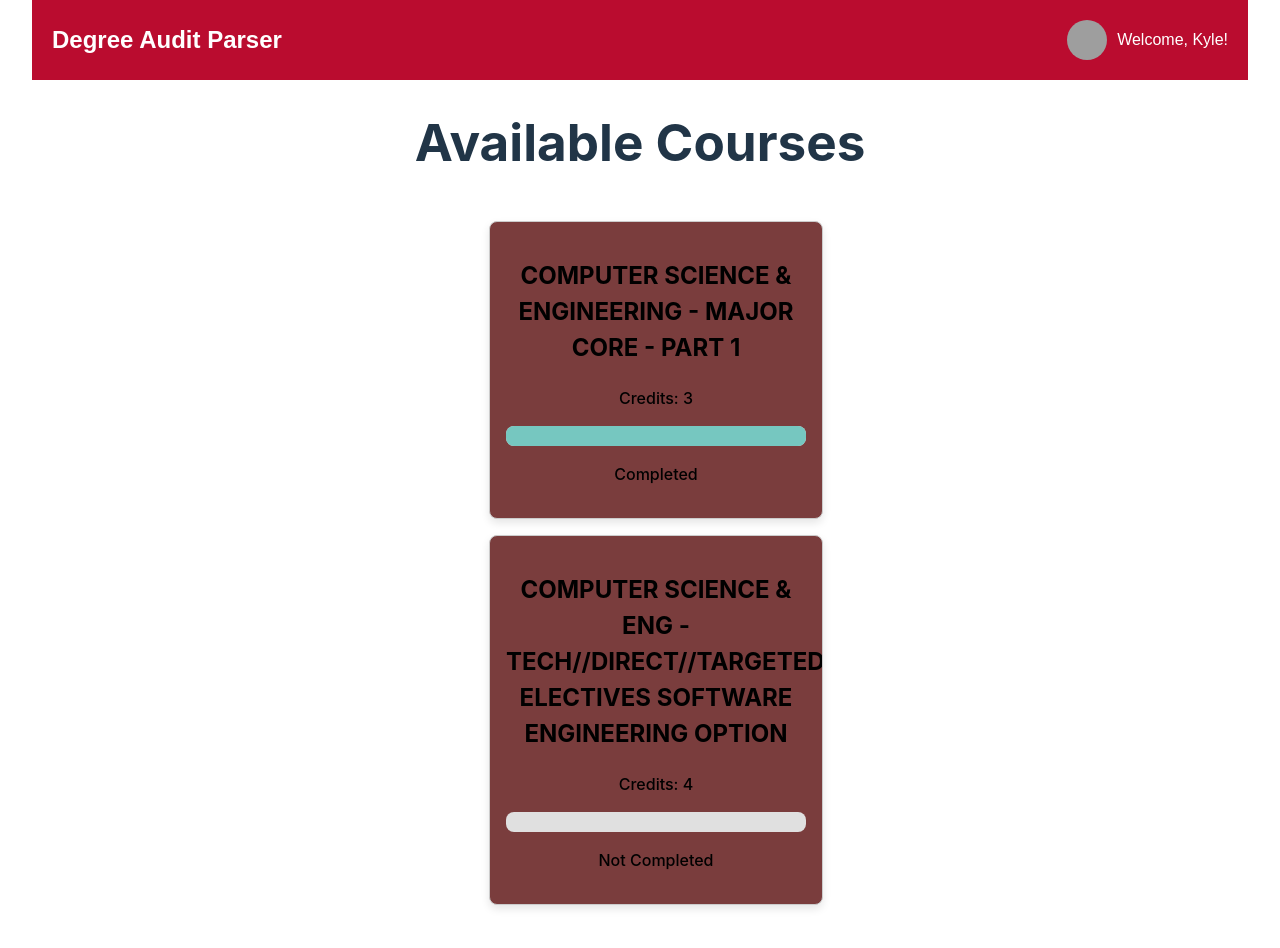
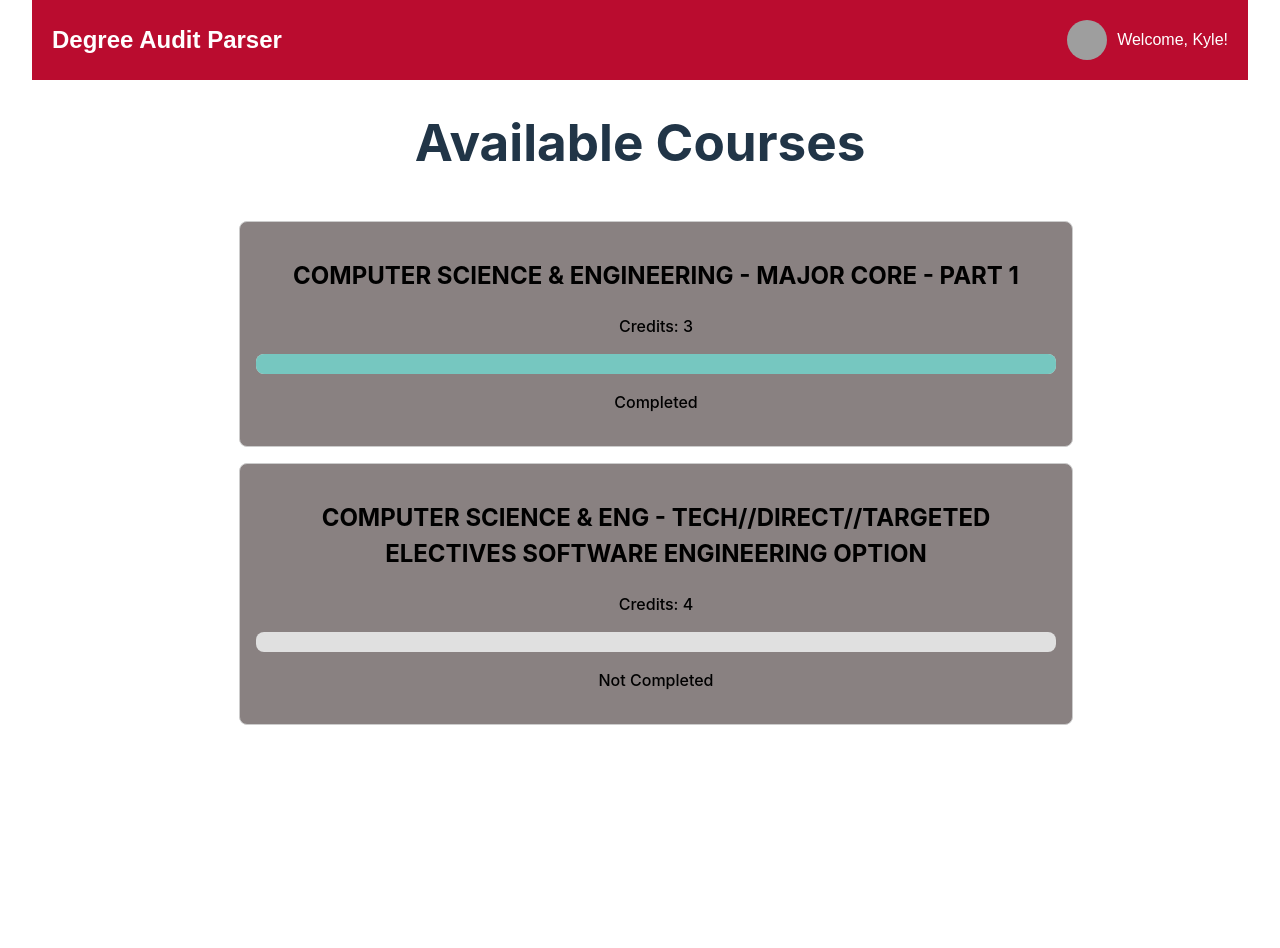
Before and after one commit to MatGBust/degreeAuditParser, a React (Vite) app: page / in a window 1280 px wide. Shown: the top 948 px of the page. Built offline with nearby package versions, Linux system fonts and the light colour scheme; grey boxes are pictures that could not be loaded.

Commit message:
add colors now

```diff
--- a/src/components/CourseCard/CourseCard.css
+++ b/src/components/CourseCard/CourseCard.css
@@ -9,7 +9,7 @@
   color: black;
   background-color: #898181;
   transition: transform 0.3s;
-  width: 50pc;
+  width: 800px;
 }
 
 .course-card:hover {
--- a/src/components/Home/Home.css
+++ b/src/components/Home/Home.css
@@ -11,20 +11,7 @@
   overflow: auto;               /* Allow scrolling if content overflows */
 }
 
-.course-card {
-  width: 300px;                 /* Set a fixed width for the cards */
-  height: auto;                 /* Change to auto to adjust height based on content */
-  padding: 16px;               /* Padding inside the card */
-  background-color: #7a3d3d;      /* Background color of the card */
-  border: 1px solid #ccc;      /* Border around the card */
-  border-radius: 8px;          /* Rounded corners */
-  box-shadow: 0 4px 8px rgba(0, 0, 0, 0.1); /* Shadow for depth */
-  text-align: center;          /* Center the text */
-  text-decoration: none;        /* No underline for links */
-  color: black;                 /* Text color */
-  transition: transform 0.3s;  /* Animation for hover effect */
-  overflow: hidden;             /* Prevent overflow of content */
-}
+
 .course-card:hover {
   transform: scale(1.02);       /* Slightly scale up on hover */
 }
```
